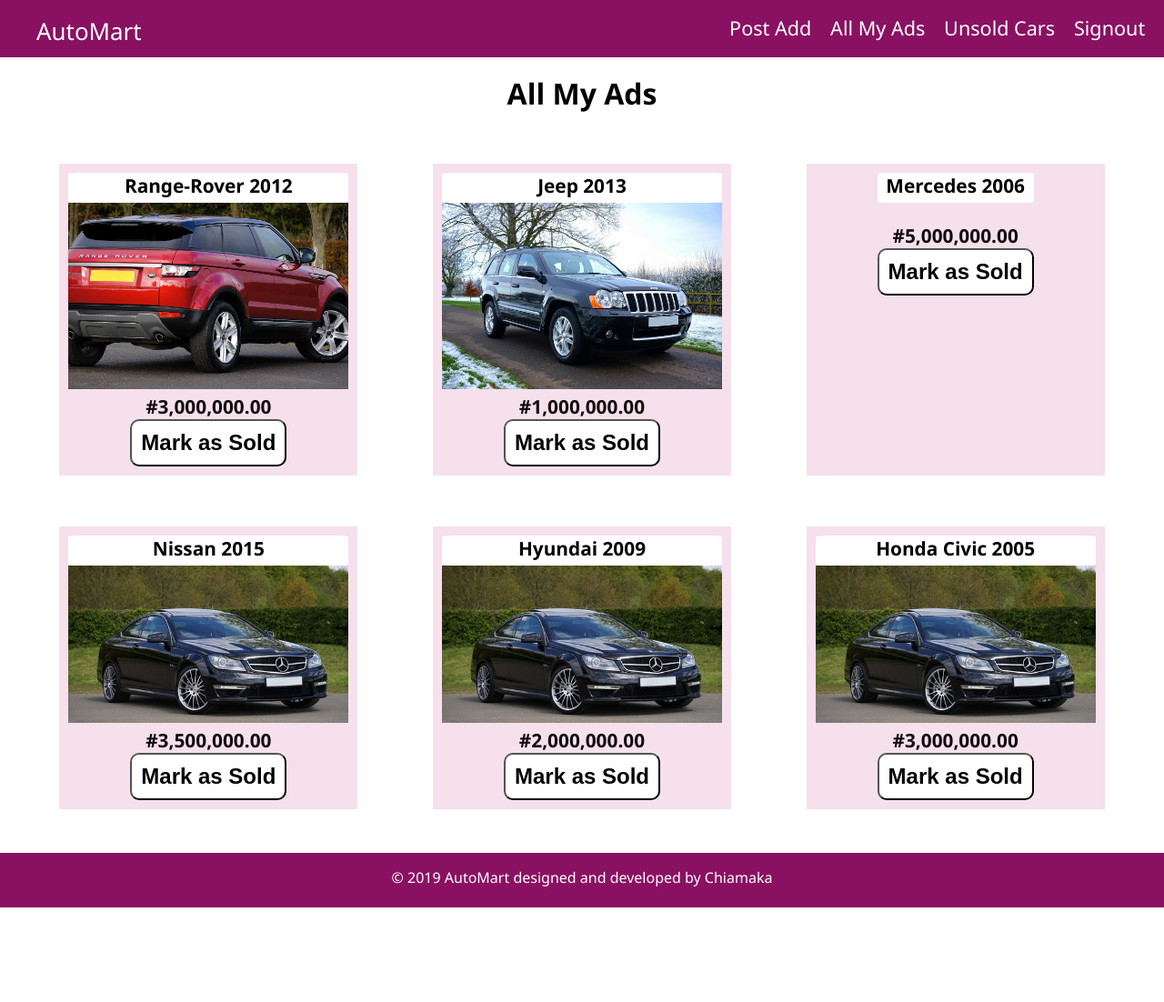
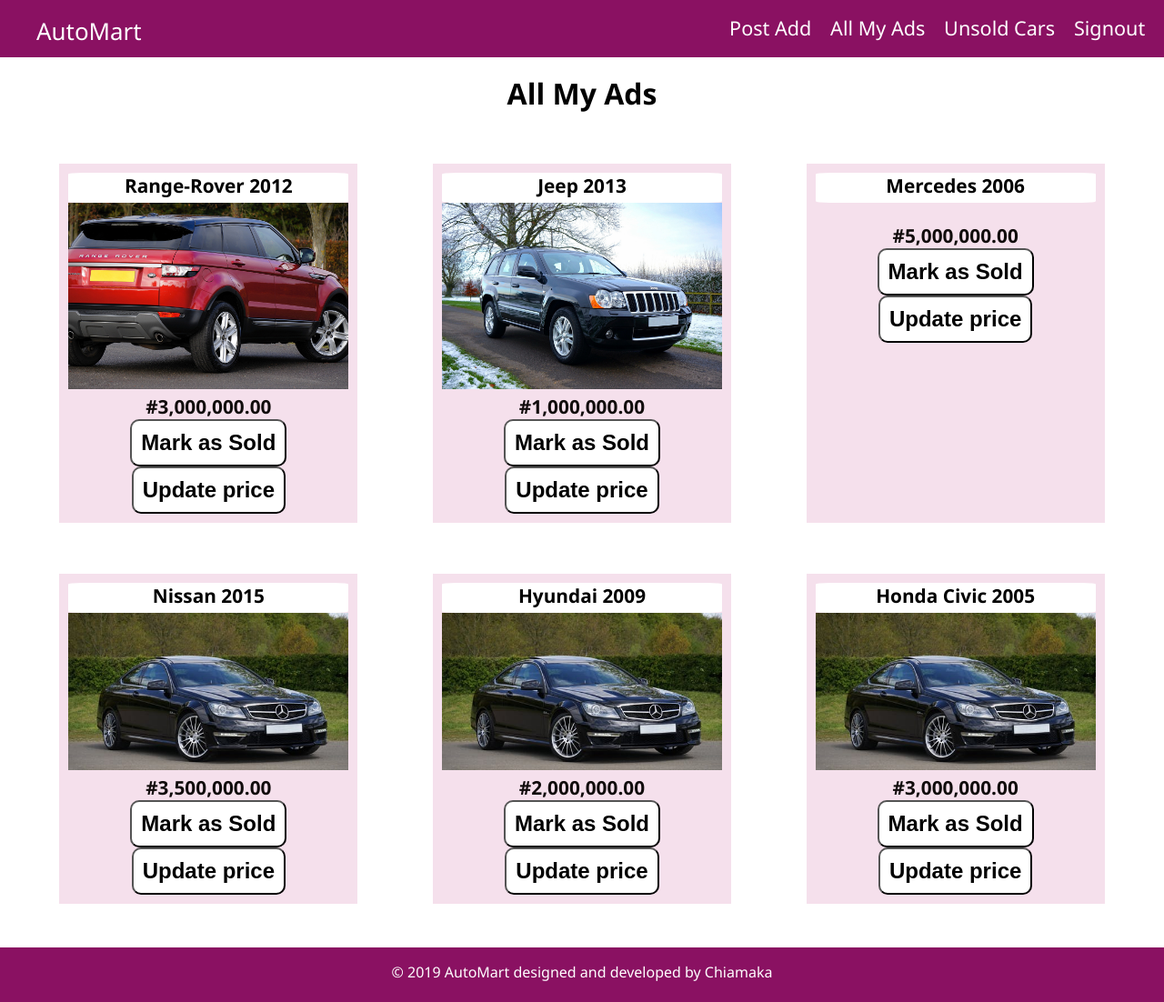
Before and after one commit to ChiamakaObitube/AutoMart, a plain HTML site: page UI/seller-mark-car-sold.html in a window 1280 px wide. Shown: the whole page at 91% size. Before the commit the page ends 998 px from the top, so only its background shows below. Drawn offline with Linux system fonts and the light colour scheme.

Commit message:
[Feature #165875424]: create user(seller) mark car as sold page

```diff
--- a/UI/seller-mark-car-sold.html
+++ b/UI/seller-mark-car-sold.html
@@ -48,6 +48,7 @@
                     <p class="price">#3,000,000.00</p>
                     <div class="menu-button">
                         <button>Mark as Sold</button>
+                        <button>Update price</button>
                     </div>
                 </div>
             </div>
@@ -60,6 +61,7 @@
                     <p class="price">#1,000,000.00</p>
                     <div class="menu-button">
                         <button>Mark as Sold</button>
+                        <button>Update price</button>
                     </div>
                 </div>
             </div>
@@ -71,6 +73,7 @@
                     <p class="price">#5,000,000.00</p>
                     <div class="menu-button">
                         <button>Mark as Sold</button>
+                        <button>Update price</button>
                     </div>
                 </div>
             </div>
@@ -81,6 +84,7 @@
                     <p class="price">#3,500,000.00</p>
                     <div class="menu-button">
                         <button>Mark as Sold</button>
+                        <button>Update price</button>
                     </div>
                 </div>
             </div>
@@ -91,6 +95,7 @@
                     <p class="price">#2,000,000.00</p>
                     <div class="menu-button">
                         <button>Mark as Sold</button>
+                        <button>Update price</button>
                     </div>
                 </div>
             </div>
@@ -101,6 +106,7 @@
                     <p class="price">#3,000,000.00</p>
                     <div class="menu-button">
                         <button>Mark as Sold</button>
+                        <button>Update price</button>
                     </div>
 
                 </div>
```
